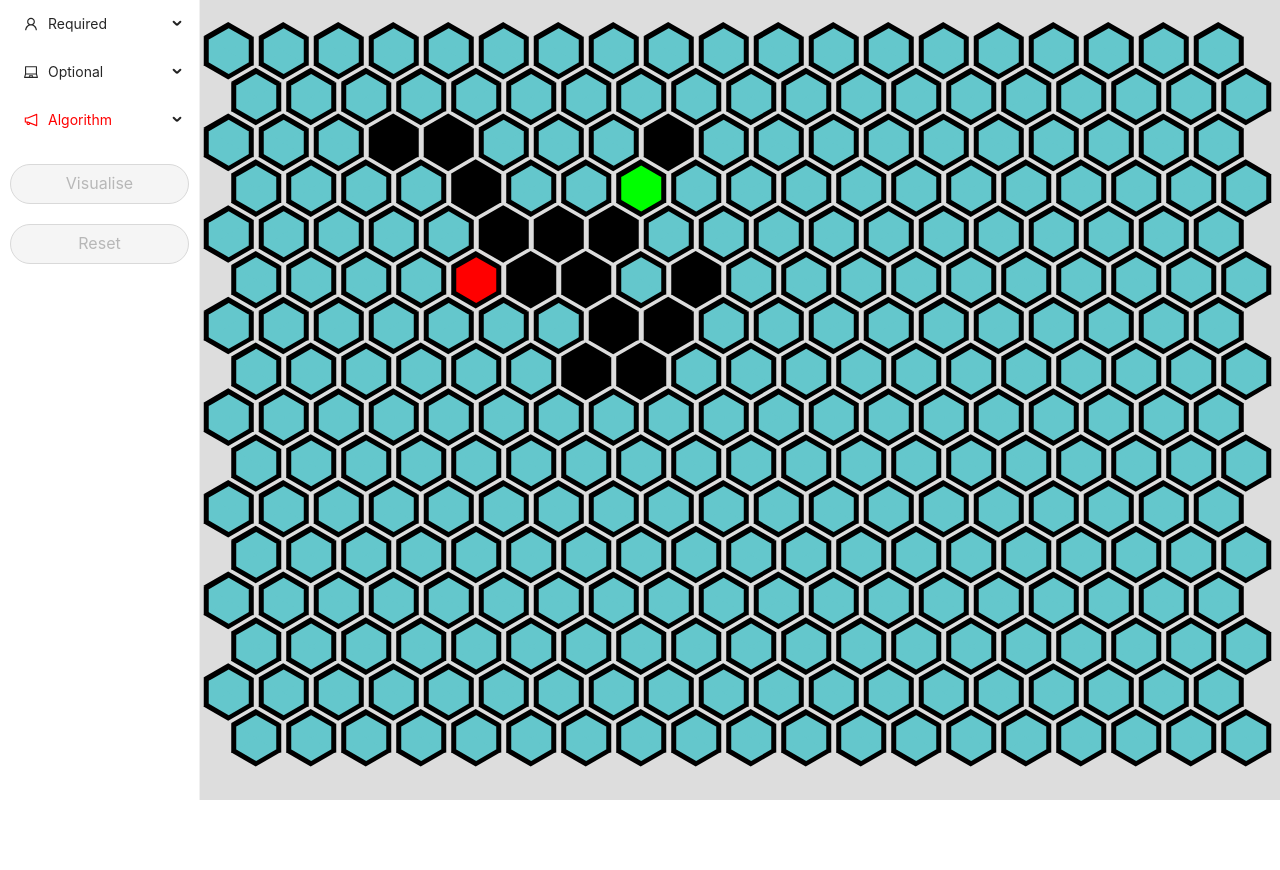
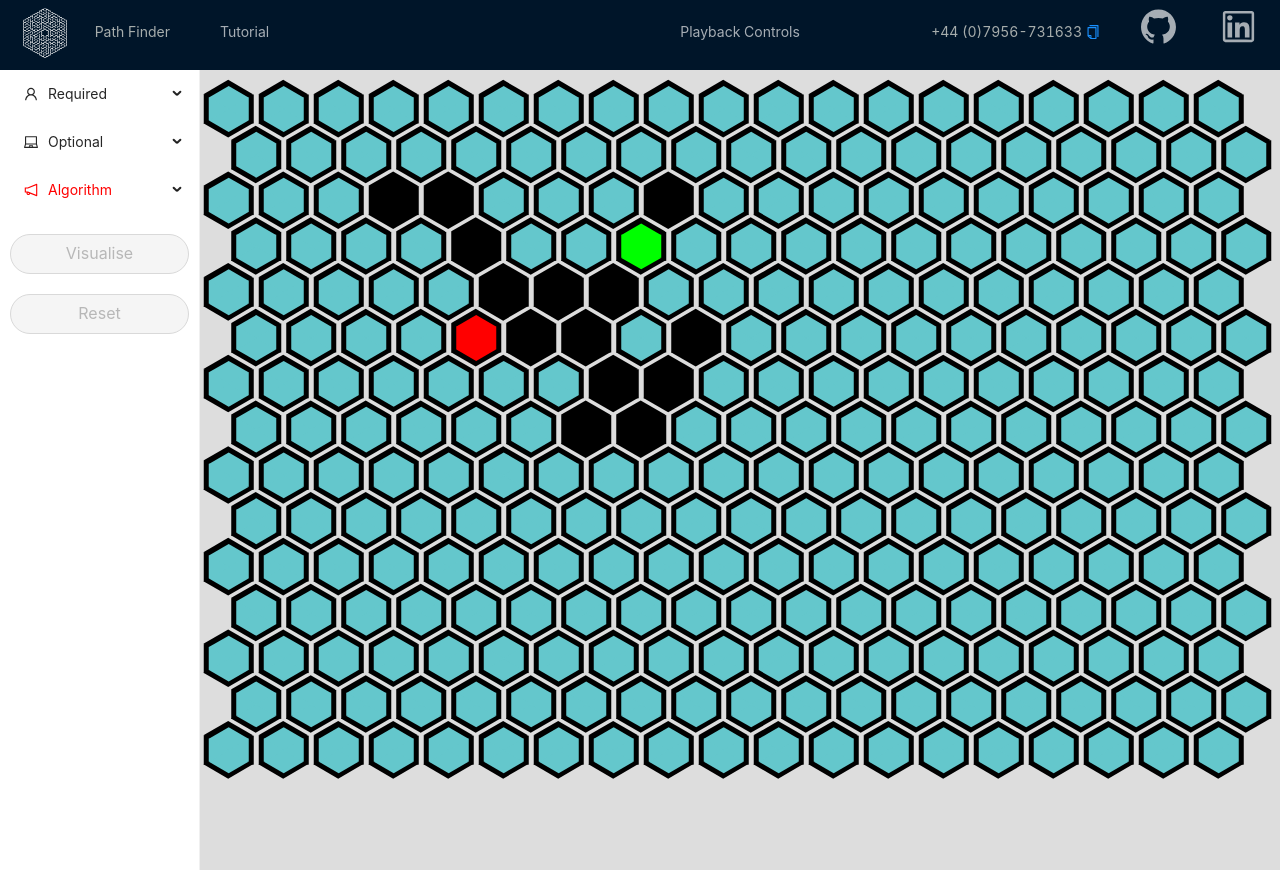
Before and after one commit to GeorgeSheppard/path-finder, a React (Create React App) app: page / in a window 1280 px wide. Before the commit the page ends 800 px from the top, so only its background shows below. Built offline with nearby package versions, Linux system fonts and the light colour scheme.

Commit message:
Improvements in overall website UI

```diff
--- a/package.json
+++ b/package.json
@@ -4,7 +4,7 @@
   "version": "0.1.0",
   "private": true,
   "dependencies": {
-    "@ant-design/icons": "^4.2.2",
+    "@ant-design/icons": "^4.3.0",
     "@testing-library/jest-dom": "^4.2.4",
     "@testing-library/react": "^9.3.2",
     "@testing-library/user-event": "^7.1.2",
@@ -14,9 +14,12 @@
     "@types/react-dom": "^16.9.9",
     "@types/styled-components": "^5.1.4",
     "antd": "^4.7.2",
+    "bootstrap": "^4.5.3",
     "gh-pages": "^3.1.0",
     "react": "^17.0.1",
+    "react-bootstrap": "^1.4.3",
     "react-dom": "^17.0.0",
+    "react-draggable": "^4.4.3",
     "react-redux": "^7.2.2",
     "react-scripts": "3.4.4",
     "redux": "^4.0.5",
--- a/public/index.html
+++ b/public/index.html
@@ -2,7 +2,7 @@
 <html lang="en">
   <head>
     <meta charset="utf-8" />
-    <link rel="icon" href="%PUBLIC_URL%/favicon.ico" />
+    <link rel="icon" href="%PUBLIC_URL%/maze.svg" />
     <meta name="viewport" content="width=device-width, initial-scale=1" />
     <meta name="theme-color" content="#000000" />
     <meta
--- a/src/Algorithms/base.js
+++ b/src/Algorithms/base.js
@@ -1,11 +1,12 @@
 import { twoDToOneDCoord } from "../Utilities/utilities";
-import { solver } from "./solver";
+import { solver, PathError } from "./solver";
 import { dijkstraMoveOrder } from "./Dijkstra/dijkstra";
 import {
   dispatchAnimationStopped,
   dispatchHexagonState,
 } from "../redux/dispatchers";
 import store from "../redux/store";
+import { openNotification } from "../Utilities/utilities";
 
 export const router = (algorithm, hexagonStates, sizeX, sizeY) => {
   let moveOrder;
@@ -56,9 +57,14 @@ export const pathFinder = async (moveOrder, hexagonStates, sizeX, sizeY) => {
     const pathPeriod = 3000 / path.length;
     const checkedPeriod = 10000 / coordsOrder.length;
 
+    dispatchAnimationStopped();
+
     async function dispatchPath(path) {
       if (!store.getState().reset) {
         if (path.length > 0) {
+          if (path.length === 1) {
+            dispatchAnimationStopped();
+          }
           const coord = path.shift();
           dispatchHexagonState(coord, "path");
           setTimeout(() => dispatchPath(path), pathPeriod);
@@ -87,6 +93,13 @@ export const pathFinder = async (moveOrder, hexagonStates, sizeX, sizeY) => {
 
     dispatchSolverAnimation(coordsOrder, path);
   } catch (error) {
+    if (error instanceof PathError) {
+      openNotification(
+        "Path not possible",
+        "The path you have created does not have a valid route to get to the goal, please create another maze.",
+        10
+      );
+    }
     console.log("Error", error);
   }
 };
--- a/src/Algorithms/solver.ts
+++ b/src/Algorithms/solver.ts
@@ -46,6 +46,14 @@ export const neighbours = (
     }) as Coords;
 };
 
+export class PathError extends Error {
+  constructor(m: string) {
+    super(m);
+
+    Object.setPrototypeOf(this, PathError.prototype);
+  }
+}
+
 export const solver = (
   grid1D: Grid1D,
   shortestPathGrid: ShortestPathGrid,
@@ -88,7 +96,13 @@ export const solver = (
       } else if (type === -1) {
         // Wall tile found
         if (coords.length === 0) {
-          throw new Error("PathError");
+          console.log(
+            "Ran out of coordinates",
+            grid1D,
+            shortestPathGrid,
+            coords,
+            checkedCoordsOrder
+          );
         }
       } else {
         // Empty tile
@@ -113,7 +127,7 @@ export const solver = (
     if (coord !== -1) {
       path.push(coord);
     } else {
-      console.log("Path contains unsolved route", path, shortestPathGrid);
+      throw new PathError("Path not possible");
     }
   }
 
--- a/src/Canvas/canvas.tsx
+++ b/src/Canvas/canvas.tsx
@@ -72,6 +72,7 @@ class Canvas extends React.Component<CanvasProps, CanvasState> {
           {...{
             windowSize: this.state.windowSize,
             siderWidth: this.props.siderWidth,
+            headerHeight: this.props.headerHeight,
           }}
         />
       </div>
--- a/src/HexagonGrid/hexagonGridManager.tsx
+++ b/src/HexagonGrid/hexagonGridManager.tsx
@@ -10,6 +10,7 @@ type HexagonGridManagerProps = {
   borderWidth?: number;
   spacing?: number;
   siderWidth: number;
+  headerHeight: number;
   windowSize: WindowSize;
 };
 
@@ -32,6 +33,7 @@ const HexagonGridManager = (props: HexagonGridManagerProps) => {
     borderWidth = 10,
     spacing = 5,
     siderWidth,
+    headerHeight,
     windowSize,
   } = props;
 
@@ -45,7 +47,8 @@ const HexagonGridManager = (props: HexagonGridManagerProps) => {
    */
   const createGrid = (
     windowSize: WindowSize,
-    siderWidth: number
+    siderWidth: number,
+    headerHeight: number
   ): CreateGridReturn | undefined => {
     if (windowSize.height !== 0 && windowSize.width !== 0) {
       const sizeX = Math.floor(
@@ -54,12 +57,15 @@ const HexagonGridManager = (props: HexagonGridManagerProps) => {
       );
 
       const sizeY = Math.floor(
-        (windowSize.height - (Math.sqrt(3) / 3) * width) / verticalSpacing
+        (windowSize.height - headerHeight - (Math.sqrt(3) / 3) * width) /
+          verticalSpacing
       );
 
       const offsetX =
         (windowSize.width - siderWidth - (sizeX + 0.5) * horizontalSpacing) / 2;
-      const offsetY = (windowSize.height - (sizeY + 0.5) * verticalSpacing) / 2;
+      const offsetY =
+        (windowSize.height - headerHeight - (sizeY + 0.5) * verticalSpacing) /
+        2;
 
       const coords: Coords = [];
 
@@ -89,7 +95,7 @@ const HexagonGridManager = (props: HexagonGridManagerProps) => {
     return [pixelsX, pixelsY];
   };
 
-  const gridProps = createGrid(windowSize, siderWidth);
+  const gridProps = createGrid(windowSize, siderWidth, headerHeight);
 
   if (gridProps) {
     dispatchNewGridSize(gridProps?.sizeX, gridProps?.sizeY);
@@ -100,7 +106,7 @@ const HexagonGridManager = (props: HexagonGridManagerProps) => {
     });
     const reducedHexagonCssProps = hexagonStylingProps({
       width: width - borderWidth,
-    })
+    });
 
     const pixelsCoords: Coords = gridProps?.coords.map((coord: Coord) =>
       coordToPixels(...coord)
--- a/src/Toolbar/toolbar.css
+++ b/src/Toolbar/toolbar.css
@@ -1,8 +1,8 @@
 .logo {
   width: 120px;
-  height: 31px;
+  height: 40px;
   background: rgba(255, 255, 255, 0.2);
-  margin: 16px 28px 16px 0;
+  margin: 10px 20px 10px 0;
   float: left;
 }
 
--- a/src/Toolbar/toolbar.tsx
+++ b/src/Toolbar/toolbar.tsx
@@ -1,9 +1,11 @@
-import React from "react";
+import React, { useState, useRef } from "react";
 import { Layout, Menu, Button } from "antd";
 import {
   UserOutlined,
   LaptopOutlined,
   NotificationOutlined,
+  GithubOutlined,
+  LinkedinOutlined,
 } from "@ant-design/icons";
 import "./toolbar.css";
 import "antd/dist/antd.css";
@@ -17,12 +19,19 @@ import {
   dispatchNewSelected,
   dispatchNewAlgorithm,
 } from "../redux/dispatchers";
+import { Overlay } from "react-bootstrap";
+import maze from "../assets/maze.svg";
+import Paragraph from "antd/lib/typography/Paragraph";
 
 const { SubMenu } = Menu;
-const { Sider } = Layout;
+const { Sider, Header } = Layout;
 
 const Toolbar = () => {
   const siderWidth: number = 200;
+  const headerHeight: number = 70;
+  const headerStyle = {
+    height: `${headerHeight}px`,
+  };
 
   const goal = useSelector((state: Store) => state.fullHexagonStates.goal);
   const start = useSelector((state: Store) => state.fullHexagonStates.start);
@@ -31,8 +40,123 @@ const Toolbar = () => {
   );
   const algorithm = useSelector((state: Store) => state.algorithm);
 
+  const [displayPlayback, setDisplayPlayback] = useState(false);
+
   return (
     <Layout>
+      <Header
+        style={{ ...headerStyle, paddingLeft: "0px", paddingRight: "0px" }}
+      >
+        <div
+          style={{
+            width: `${siderWidth}px`,
+            paddingLeft: "20px",
+            float: "left",
+            ...headerStyle,
+          }}
+        >
+          <img src={maze} alt={""} width={"50px"} height={"50px"} />
+          <Paragraph
+            style={{ color: "#a6adac", float: "right", paddingRight: "30px" }}
+          >
+            Path Finder
+          </Paragraph>
+        </div>
+        <Menu
+          theme="dark"
+          mode="horizontal"
+          style={{
+            position: "relative",
+            display: "flex",
+            justifyContent: "center",
+          }}
+        >
+          <Menu.Item
+            key="tutorial"
+            style={{ ...headerStyle, position: "absolute", top: 0, left: 0 }}
+          >
+            Tutorial
+          </Menu.Item>
+          <Menu.Item
+            key="playback"
+            style={{ ...headerStyle, position: "relative", float: "left" }}
+          >
+            Playback Controls
+          </Menu.Item>
+          <Menu.Item
+            key="phone"
+            style={{
+              ...headerStyle,
+              position: "absolute",
+              top: 0,
+              right: 160,
+              height: `${headerHeight}px`,
+            }}
+          >
+            <Paragraph style={{ color: "#a6adac" }} copyable>
+              +44 (0)7956-731633
+            </Paragraph>
+          </Menu.Item>
+          <Menu.Item
+            key="github"
+            style={{
+              display: "flex",
+              alignItems: "center",
+              float: "right",
+              position: "absolute",
+              top: 0,
+              right: 80,
+              height: `${headerHeight}px`,
+            }}
+          >
+            <Button
+              type="link"
+              href={"https://www.github.com/GeorgeSheppard/"}
+              style={{
+                height: "40px",
+                width: "44px",
+                paddingLeft: "2px",
+                paddingRight: "2px",
+              }}
+            >
+              <GithubOutlined
+                style={{
+                  fontSize: `35px`,
+                }}
+              />
+            </Button>
+          </Menu.Item>
+          <Menu.Item
+            key="linkedin"
+            style={{
+              display: "flex",
+              alignItems: "center",
+              float: "right",
+              position: "absolute",
+              top: 0,
+              right: 0,
+              height: `${headerHeight}px`,
+            }}
+          >
+            <Button
+              type="link"
+              href={"https://www.linkedin.com/in/georgesheppard/"}
+              style={{
+                height: "40px",
+                width: "44px",
+                paddingLeft: "2px",
+                paddingRight: "2px",
+              }}
+            >
+              <LinkedinOutlined
+                style={{
+                  fontSize: `35px`,
+                }}
+              />
+            </Button>
+          </Menu.Item>
+        </Menu>
+      </Header>
       <Layout>
         <Sider width={siderWidth} className="site-layout-background">
           <Menu mode="inline" style={{ height: "100vh" }}>
@@ -146,6 +270,7 @@ const Toolbar = () => {
           Component={HexagonGridManager}
           {...{
             siderWidth,
+            headerHeight,
           }}
         />
       </Layout>
--- a/src/Utilities/utilities.js
+++ b/src/Utilities/utilities.js
@@ -1,10 +1,22 @@
+import { notification } from "antd";
+
 export function arrayEquals(a, b) {
-  return Array.isArray(a) &&
+  return (
+    Array.isArray(a) &&
     Array.isArray(b) &&
     a.length === b.length &&
-    a.every((val, index) => val === b[index]);
-};
+    a.every((val, index) => val === b[index])
+  );
+}
 
 export function twoDToOneDCoord(coord, sizeY) {
   return coord[0] * sizeY + coord[1];
 }
+
+export const openNotification = (title, message, duration = 4.5) => {
+  notification.open({
+    message: title,
+    description: message,
+    duration,
+  });
+};
```
Also changed, not shown: src/Hexagon/hexagon.tsx (+21 -11 lines), src/assets/maze.svg (added), 1 other file (tests, documents, lock files or other folders).
